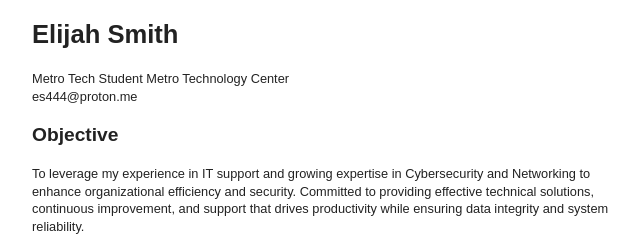
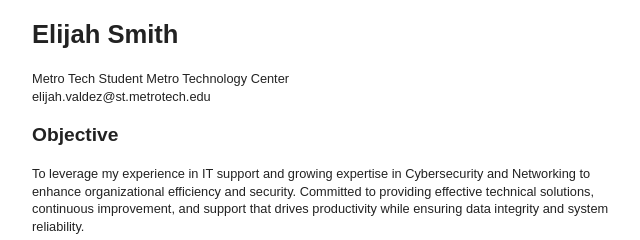
Before and after one commit to mt-es/mt-es.github.io, a plain HTML site: page index.html in a window 1280 px wide. Shown: the top 240 px of the page, 308-948 px from the left. Drawn offline with Linux system fonts and the light colour scheme.

Commit message:
Update index.html

```diff
--- a/index.html
+++ b/index.html
@@ -19,7 +19,7 @@
 		</div>
 
 		<div class="contact">
-			<div class="email">es444@proton.me</div>
+			<div class="email">elijah.valdez@st.metrotech.edu</div>
 		</div>
 
 	</header>
```
